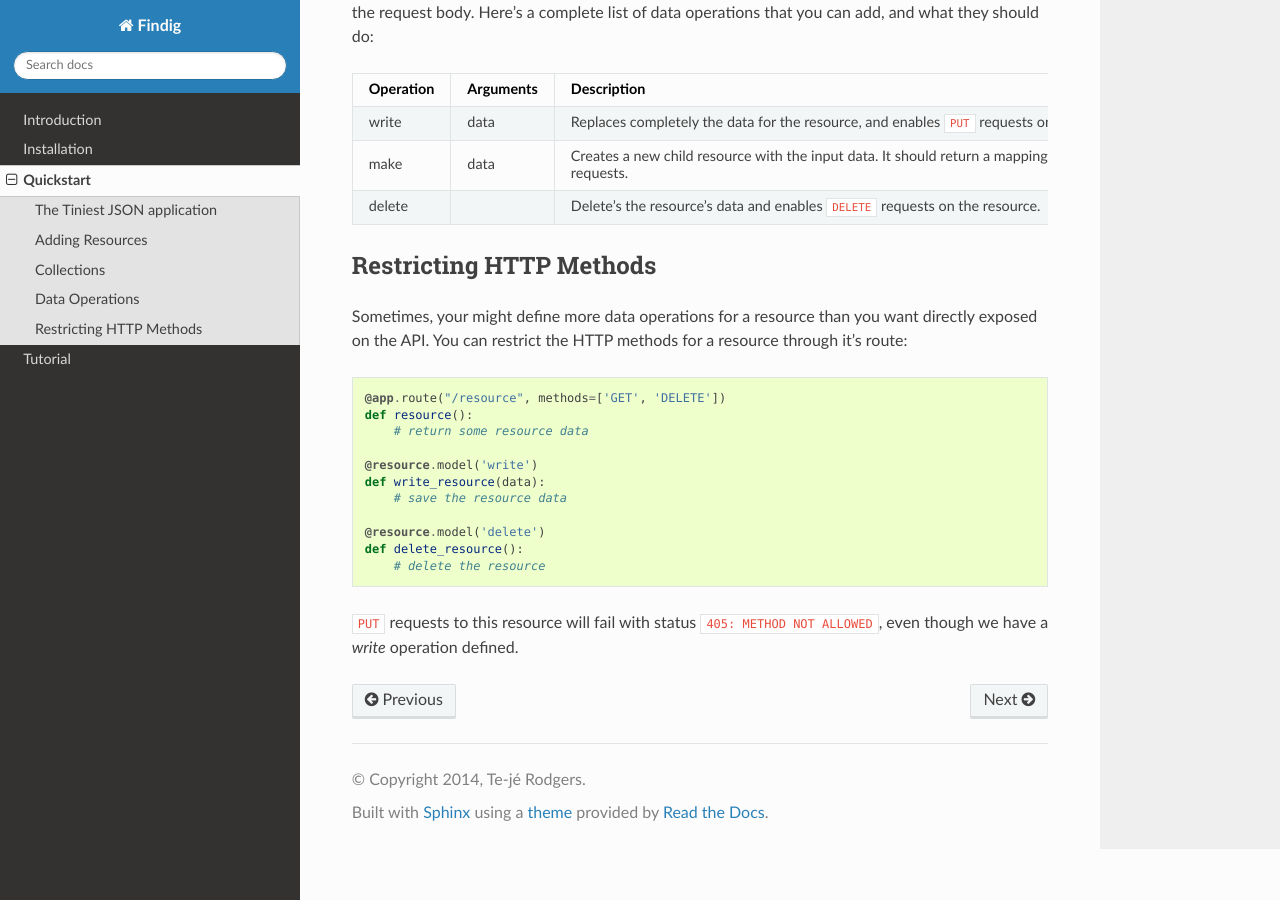
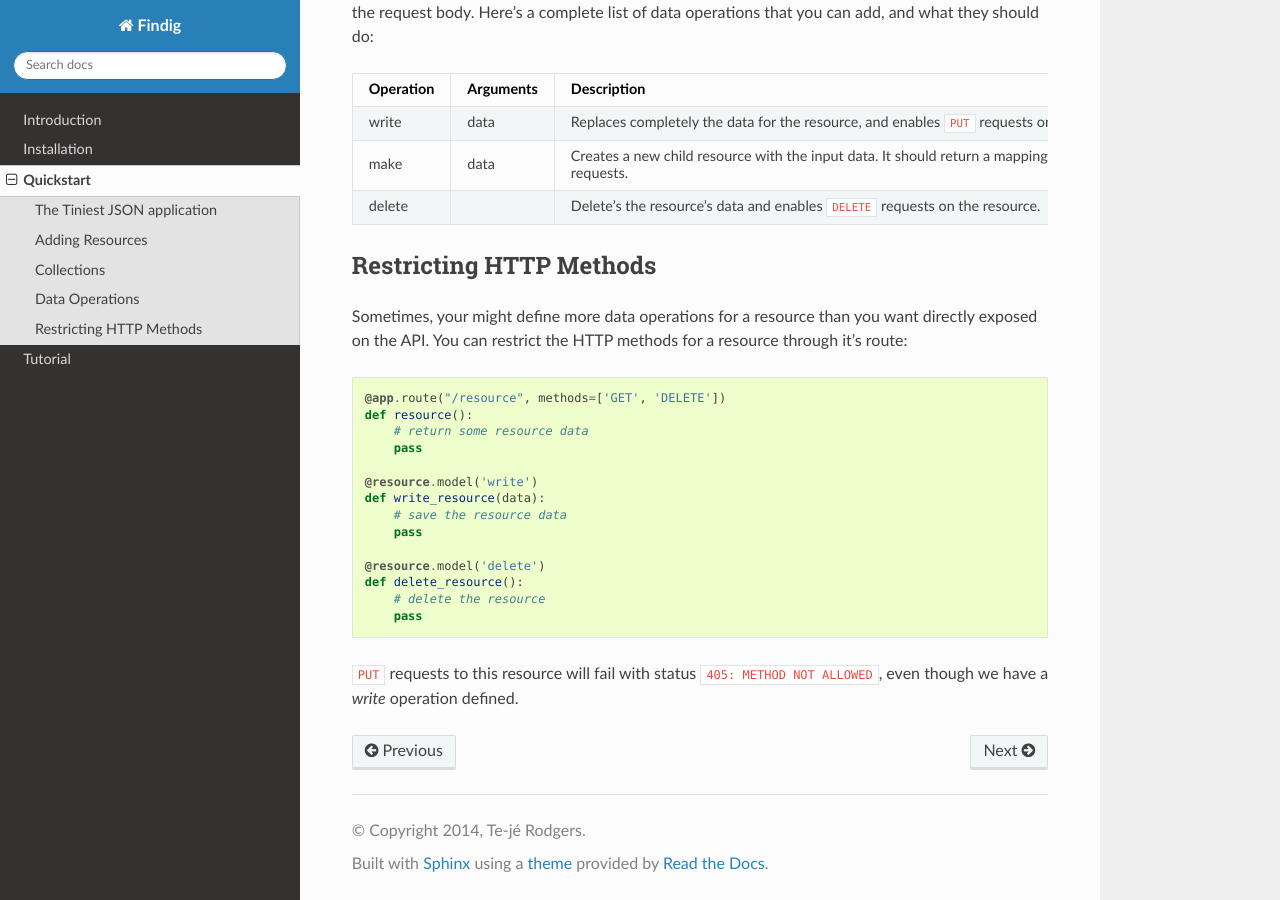
Before and after one commit to geniphi/findig, a Sphinx documentation site: the page built from docs/quickstart.rst, in a window 1280 px wide and 900 px high, scrolled down 3800 px. Built offline with Sphinx 7.4.7 and the Read the Docs theme 2.0.0, drawn with Linux system fonts in a browser that asks for light colours; the version number could not be read and is left out.

Commit message:
Fixed a code snippet in the documentation

```diff
--- a/docs/quickstart.rst
+++ b/docs/quickstart.rst
@@ -211,14 +211,17 @@ a resource through it's route::
     @app.route("/resource", methods=['GET', 'DELETE'])
     def resource():
         # return some resource data
+        pass
 
     @resource.model('write')
     def write_resource(data):
         # save the resource data
+        pass
 
     @resource.model('delete')
     def delete_resource():
         # delete the resource
+        pass
 
 ``PUT`` requests to this resource will fail with status
 ``405: METHOD NOT ALLOWED``, even though we have a *write* operation
```
